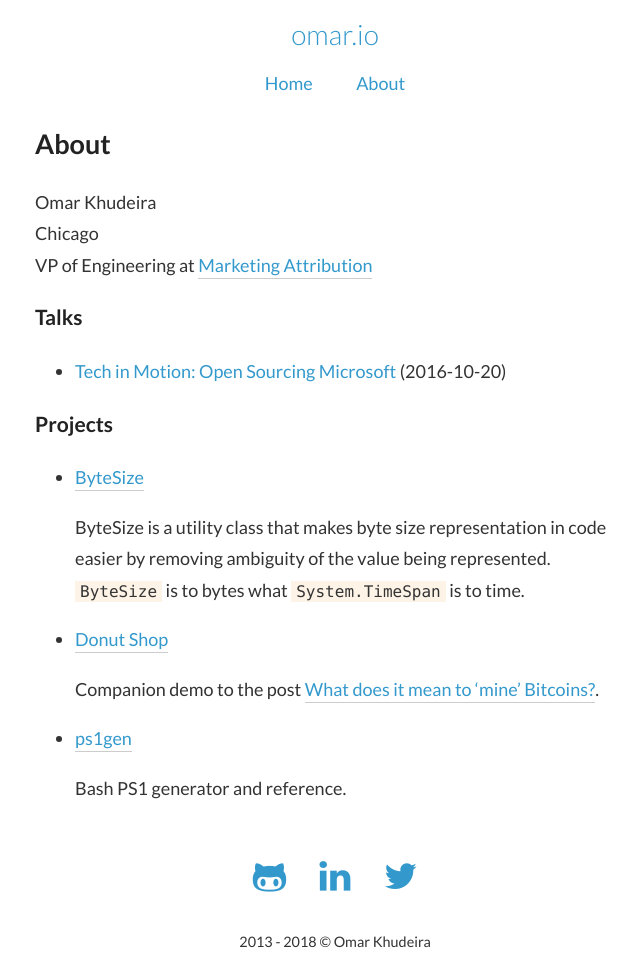
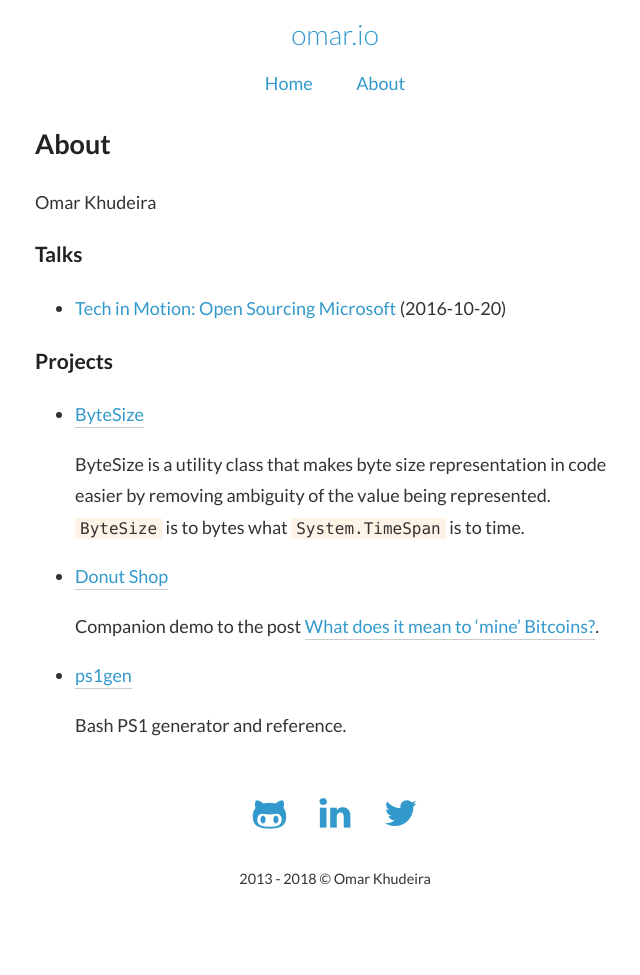
Before and after one commit to omar/omar.github.io, a Jekyll site: the page built from about.md, in a window 1280 px wide. Shown: the whole page, without its empty margins (305-945 px from the left). Built offline with Jekyll 4.4.1, drawn with Linux system fonts in a browser that asks for light colours; nearby versions of some CDN libraries; library files that are not in the unit come from our copies; after the commit the page ends 912 px from its top, so only the background shows below that.

Commit message:
Update about.md

```diff
--- a/about.md
+++ b/about.md
@@ -5,8 +5,6 @@ title: About
 ## About
 
 Omar Khudeira <br />
-Chicago <br />
-VP of Engineering at [Marketing Attribution](http://marketingattribution.com) <br />
 
 ### Talks
 
```
